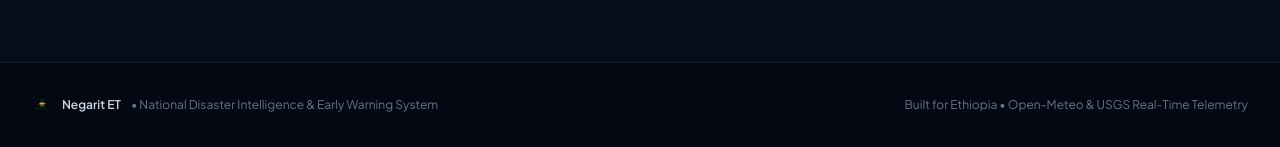
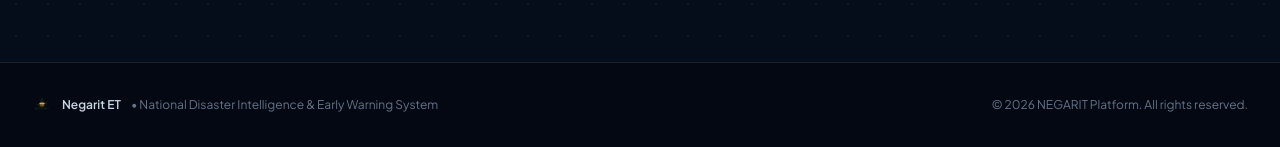
Before and after one commit to yo-hanes/NGET, a FastAPI app: page / in a window 1280 px wide. Shown: the part 4012-4159 px from the top of the page. Run offline with FastAPI, Linux system fonts and the light colour scheme; data comes from the database, SQL or seed files in the repository; some libraries are stand-ins or nearby versions.

Commit message:
chore(footer): update footer attribution to official copyright notice

```diff
--- a/app/templates/dashboard.html
+++ b/app/templates/dashboard.html
@@ -674,7 +674,7 @@
 
             <!-- Footer -->
             <footer class="mt-8 pt-4 border-t border-border text-center text-xs text-muted pb-4 shrink-0">
-                Powered by Open-Meteo API & USGS Earthquake Hazards Program
+                &copy; 2026 NEGARIT Platform. All rights reserved.
             </footer>
         </main>
     </div>
--- a/app/templates/landing.html
+++ b/app/templates/landing.html
@@ -967,7 +967,7 @@
                 <span>&bull; National Disaster Intelligence &amp; Early Warning System</span>
             </div>
             <div>
-                Built for Ethiopia &bull; Open-Meteo &amp; USGS Real-Time Telemetry
+                &copy; 2026 NEGARIT Platform. All rights reserved.
             </div>
         </div>
     </footer>
```
